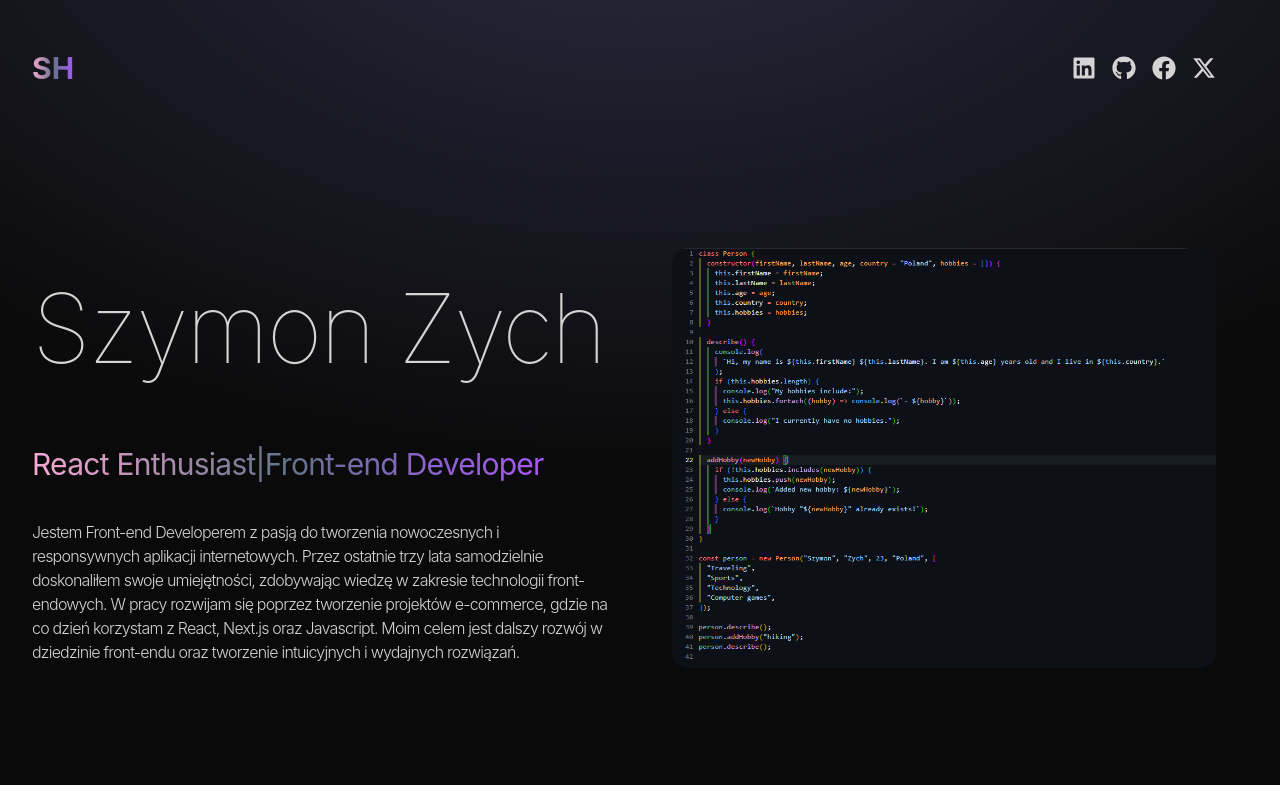
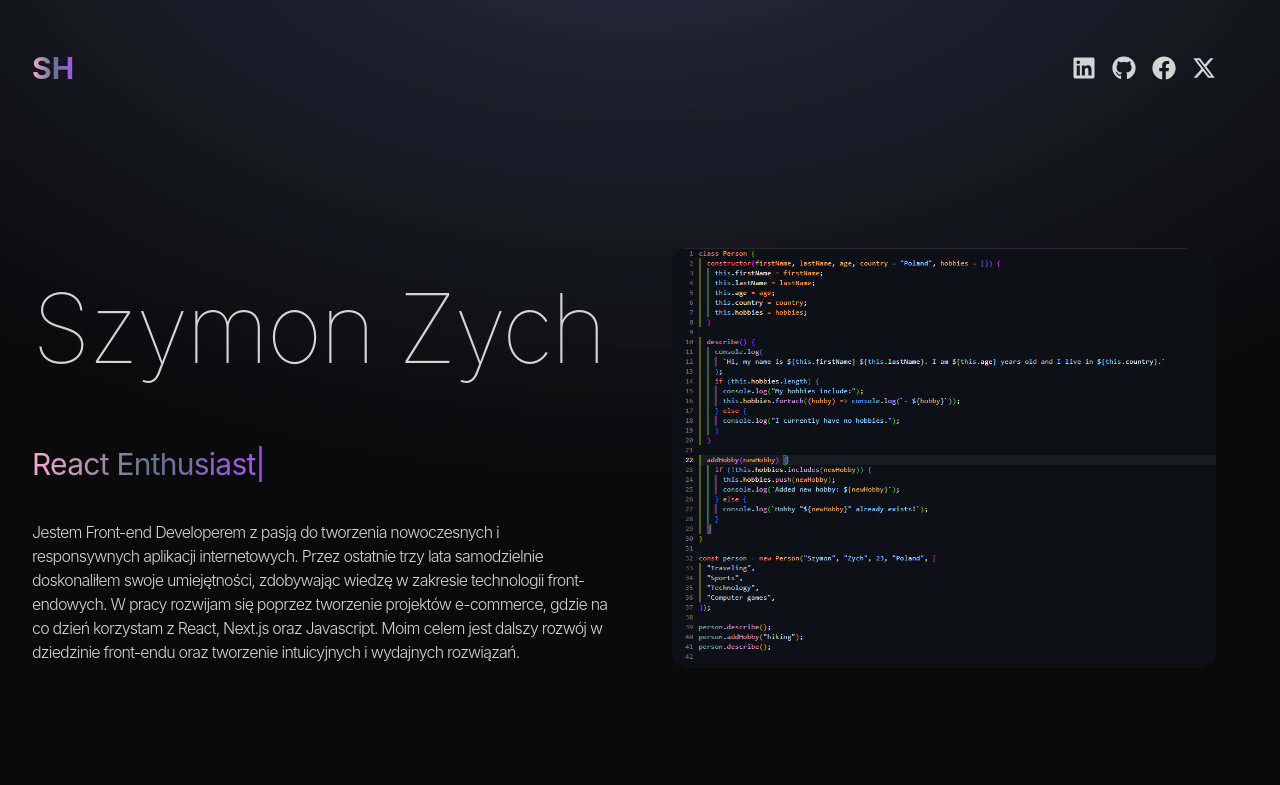
Before and after one commit to szymszaj/Portfolio, a React (Vite) app in the folder react-portfolio/: page / in a window 1280 px wide. Shown: the top 785 px of the page. Built offline with nearby package versions, Linux system fonts and the light colour scheme.

Commit message:
fix: Remove hardcoded title from Typewriter component in Hero

```diff
--- a/react-portfolio/src/components/Hero.jsx
+++ b/react-portfolio/src/components/Hero.jsx
@@ -44,7 +44,6 @@ const Hero = () => {
                 deletingSpeed={40}
                 pause={1400}
               />
-              Front-end Developer
             </motion.span>
             <motion.p
               variants={container(1)}
```
